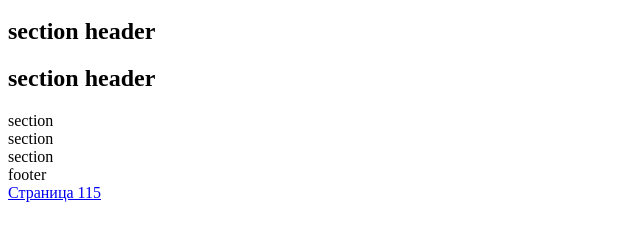
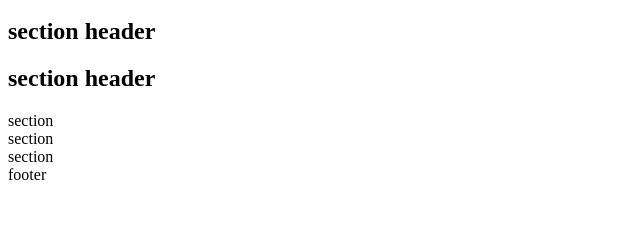
Before and after one commit to TheNonal/res, a plain HTML site: page index114.html in a window 1280 px wide. Shown: the part 217-458 px from the top of the page, without its empty margins (0-640 px from the left). Drawn offline with Linux system fonts and the light colour scheme.

Commit message:
Add files via upload

```diff
--- a/index114.html
+++ b/index114.html
@@ -144,7 +144,5 @@
             footer
         </div>
     </div>
-
-    <a href="index115.html">Страница 115</a>
 </body>
 </html>
```
